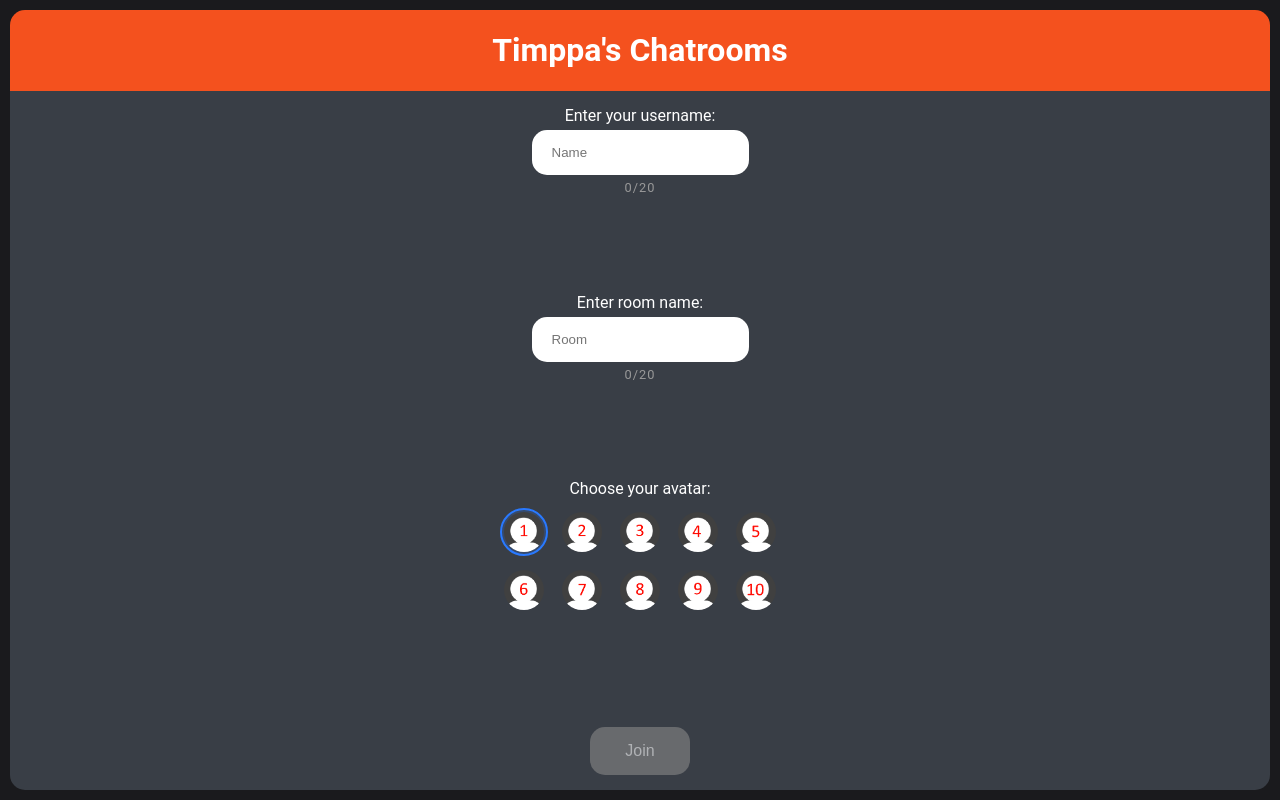
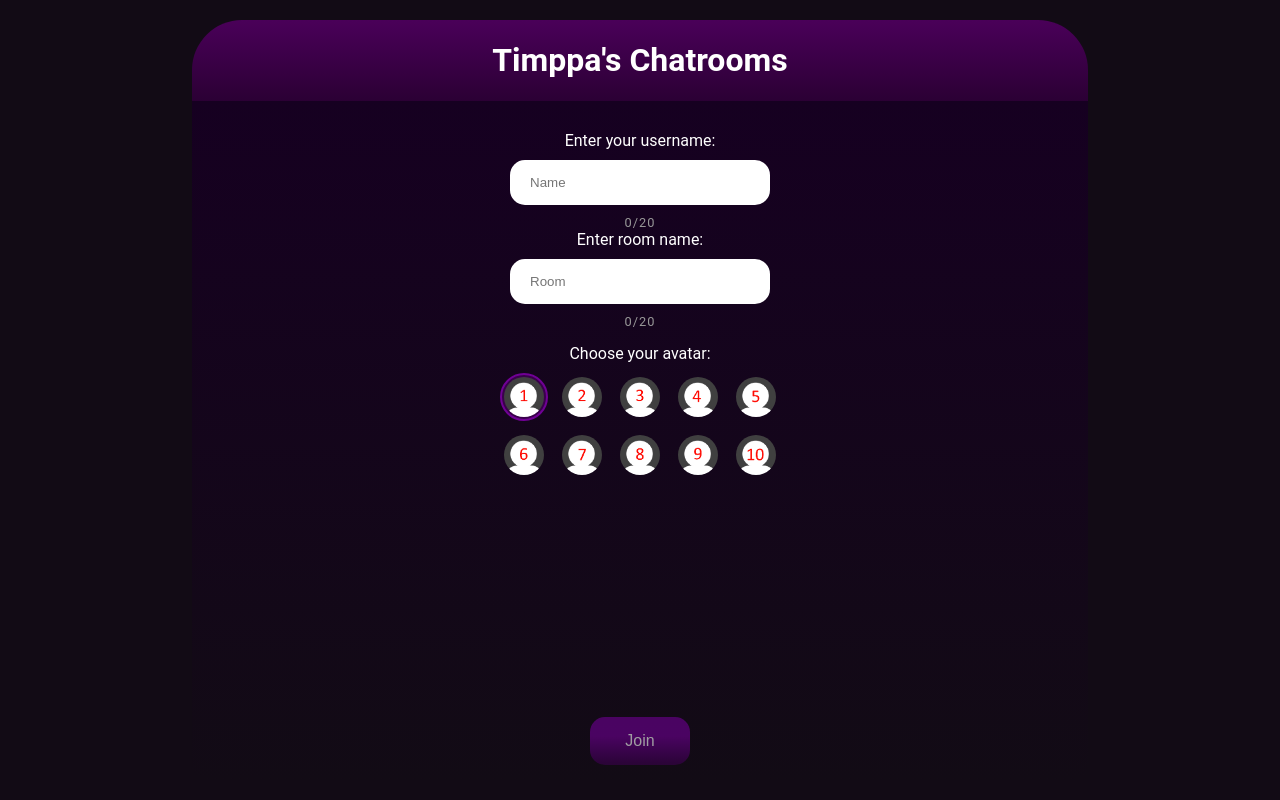
Before and after one commit to Timppav/chat-app, a React (Create React App) app in the folder client/: page / in a window 1280 px wide. Built offline with nearby package versions, Linux system fonts and the light colour scheme.

Commit message:
Join page CSS improvements

```diff
--- a/client/public/index.html
+++ b/client/public/index.html
@@ -2,7 +2,7 @@
 <html lang="en">
   <head>
     <meta charset="utf-8" />
-    <meta name="viewport" content="width=device-width, initial-scale=1" />
+    <meta name="viewport" content="width=device-width, initial-scale=1, viewport-fit:cover" />
     <meta name="theme-color" content="#000000" />
     <title>Chat App</title>
   </head>
--- a/client/src/components/Chat/Chat.css
+++ b/client/src/components/Chat/Chat.css
@@ -1,22 +1,3 @@
-::-webkit-scrollbar {
-  width: 10px;
-}
-
-::-webkit-scrollbar-track {
-  border-radius: 15px;
-  background-color: #2c3139;
-  margin: 5px;
-}
-
-::-webkit-scrollbar-thumb {
-  background: #ae4220;
-  border-radius: 15px;
-}
-
-::-webkit-scrollbar-thumb:hover {
-  background: #6f240e
-}
-
 .outerContainer {
   display: flex;
   justify-content: center;
--- a/client/src/components/Join/Join.css
+++ b/client/src/components/Join/Join.css
@@ -12,13 +12,34 @@ html, body {
   box-sizing: border-box;
 }
 
+::-webkit-scrollbar {
+  width: 10px;
+}
+
+::-webkit-scrollbar-track {
+  border-radius: 15px;
+  background-color: #2c3139;
+  margin: 5px;
+}
+
+::-webkit-scrollbar-thumb {
+  background: linear-gradient(0deg,rgba(112, 0, 149) 0%, rgba(57, 0, 75) 100%);
+  border-radius: 15px;
+}
+
+::-webkit-scrollbar-thumb:hover {
+  background: rgb(57, 0, 75)
+}
+
 .joinOuterContainer {
-  background-color: #1A1A1D;
-  padding: 10px;
+  background: #120b15;
+  padding-top: 20px;
+  padding-bottom: 20px;
   overflow: auto;
   height: 100vh;
   display: flex;
   flex-direction: column;
+  align-items: center;
 }
 
 .joinInnerContainer {
@@ -27,12 +48,13 @@ html, body {
   flex: 1;
   align-items: center;
   border-radius: 15px;
-  width: 100%;
+  max-width: 100%;
+  min-width: 70%;
 }
 
 .headingContainer {
-  background-color: #f4511e;
-  border-radius: 15px 15px 0 0px;
+  background: linear-gradient(180deg,rgba(74, 0, 89, 1) 0%, rgba(43, 0, 52, 1) 100%);
+  border-radius: 50px 50px 0 0px;
   width: 100%;
   flex-shrink: 0;
 }
@@ -42,23 +64,20 @@ html, body {
   text-align: center;
 }
 
-.joinInputContainer {
+.joinContainer {
   display: flex;
   flex-direction: column;
   justify-content: space-between;
   align-items: center;
-  background: #393e46;
+  background: linear-gradient(180deg,rgba(22, 0, 33, 1) 0%, rgba(18, 11, 21, 1) 100%);
   width: 100%;
   border-radius: 0 0 15px 15px;
   padding: 15px;
   flex: 1;
 }
 
-.joinInputsGroup {
-  display: flex;
-  flex-direction: column;
-  align-items: center;
-  width: 100%;
+.joinInputContainer {
+  padding: 15px 0 15px 0;
 }
 
 .joinInputWrapper {
@@ -75,7 +94,7 @@ html, body {
   padding: 15px 20px;
   border: none;
   border-radius: 15px;
-  margin: 5px;
+  margin: 10px;
 }
 
 .joinButton {
@@ -86,22 +105,23 @@ html, body {
   text-decoration: none;
   outline: none;
   color: #fff;
-  background-color: #f4511e;
+  background: linear-gradient(180deg,rgba(112, 0, 149) 40%, rgba(57, 0, 75) 100%);
   border: none;
   border-radius: 15px;
   margin-top: 15px;
   width: 100px;
 }
 
-.joinButton:enabled:hover {background-color: #6f240e;}
+.joinButton:enabled:hover {
+  background: linear-gradient(180deg,rgba(112, 0, 149) 10%, rgb(30, 0, 47) 100%);
+}
 
 .joinButton:enabled:active {
-  background-color: #6f240e;
+  background: rgb(30, 0, 47);
   transform: translateY(3px);
 }
 
 .joinButton:disabled {
-  background-color: #888888;
   cursor: not-allowed;
   opacity: 0.6;
 }
--- a/client/src/components/Join/Join.js
+++ b/client/src/components/Join/Join.js
@@ -42,6 +42,7 @@ const Join = () => {
                 <div className="headingContainer">
                     <h1 className="heading">Timppa's Chatrooms</h1>
                 </div>
+                <div className="joinContainer">
                     <div className="joinInputContainer">
                         <div className="joinInputWrapper">
                             <label className="joinLabel">Enter your username:</label>
@@ -75,6 +76,7 @@ const Join = () => {
                             selectedPicture={profilePicture}
                             onSelectPicture={handlePictureSelect}
                         />
+                    </div>
                     <button
                         className="joinButton"
                         type="button"
--- a/client/src/components/ProfilePictureSelector/ProfilePictureSelector.css
+++ b/client/src/components/ProfilePictureSelector/ProfilePictureSelector.css
@@ -3,6 +3,7 @@
   display: flex;
   flex-direction: column;
   align-items: center;
+  padding-top: 15px;
 }
 
 .pictureLabel {
@@ -32,8 +33,8 @@
 }
 
 .pictureOption.selected {
-  border: 2px solid #2979FF;
-  background-color: rgba(41, 121, 255, 0.2);
+  border: 2px solid rgb(112, 0, 149);
+  background-color: rgba(57, 0, 75);
 }
 
 .avatarImage {
```
Lines whose indentation alone changed are shown as unchanged.
